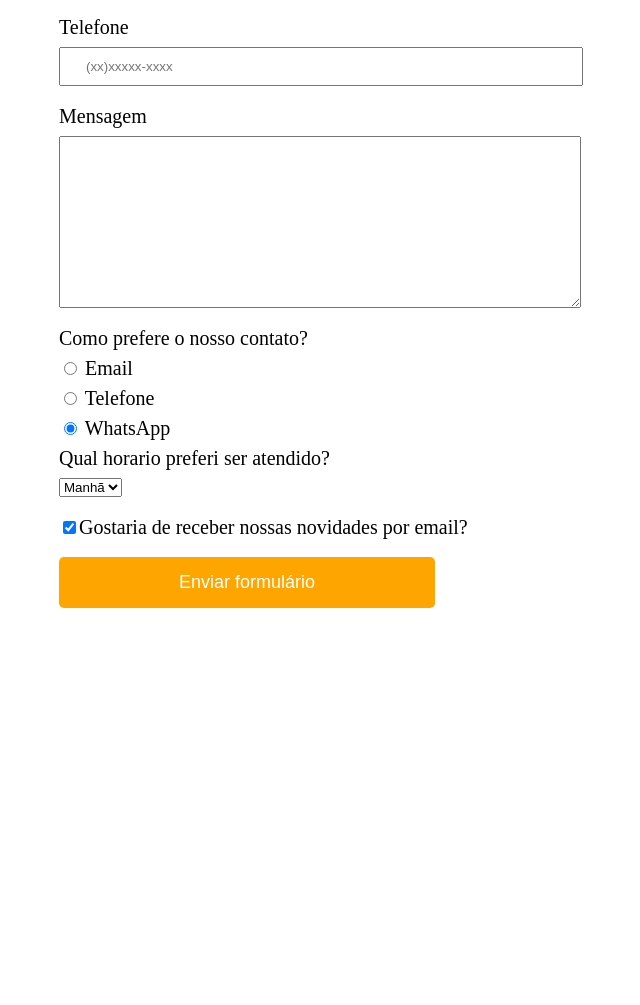
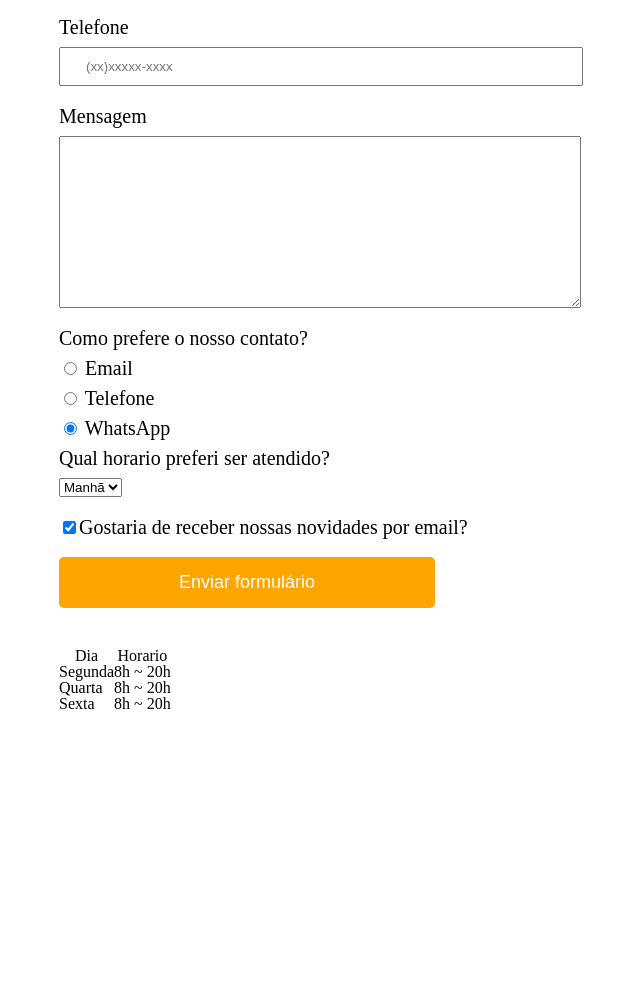
Before and after one commit to luuib/barbearis, a plain HTML site: page contato.html in a window 1280 px wide. Shown: the part 444-1449 px from the top of the page, without its empty margins (111-751 px from the left). Drawn offline with Linux system fonts and the light colour scheme.

Commit message:
Update contato.html

```diff
--- a/contato.html
+++ b/contato.html
@@ -58,6 +58,29 @@
 
                 <input type="submit" value="Enviar formulário" class="enviar">
             </form>
+
+            <table>
+               <thead>
+                <tr>
+                    <th>Dia</th>
+                    <th>Horario</th>
+                </thead>
+                <tbody>
+                    </tr>
+                        <tr>
+                            <td>Segunda</td>
+                            <td>8h ~ 20h</td>
+                        </tr>
+                        <tr>
+                            <td>Quarta</td>
+                            <td>8h ~ 20h</td>
+                        </tr>
+                        <tr>
+                            <td>Sexta</td>
+                            <td>8h ~ 20h</td>
+                    </tr>
+                 </tbody>
+            </table>
         </main>
 
          <footer>
```
